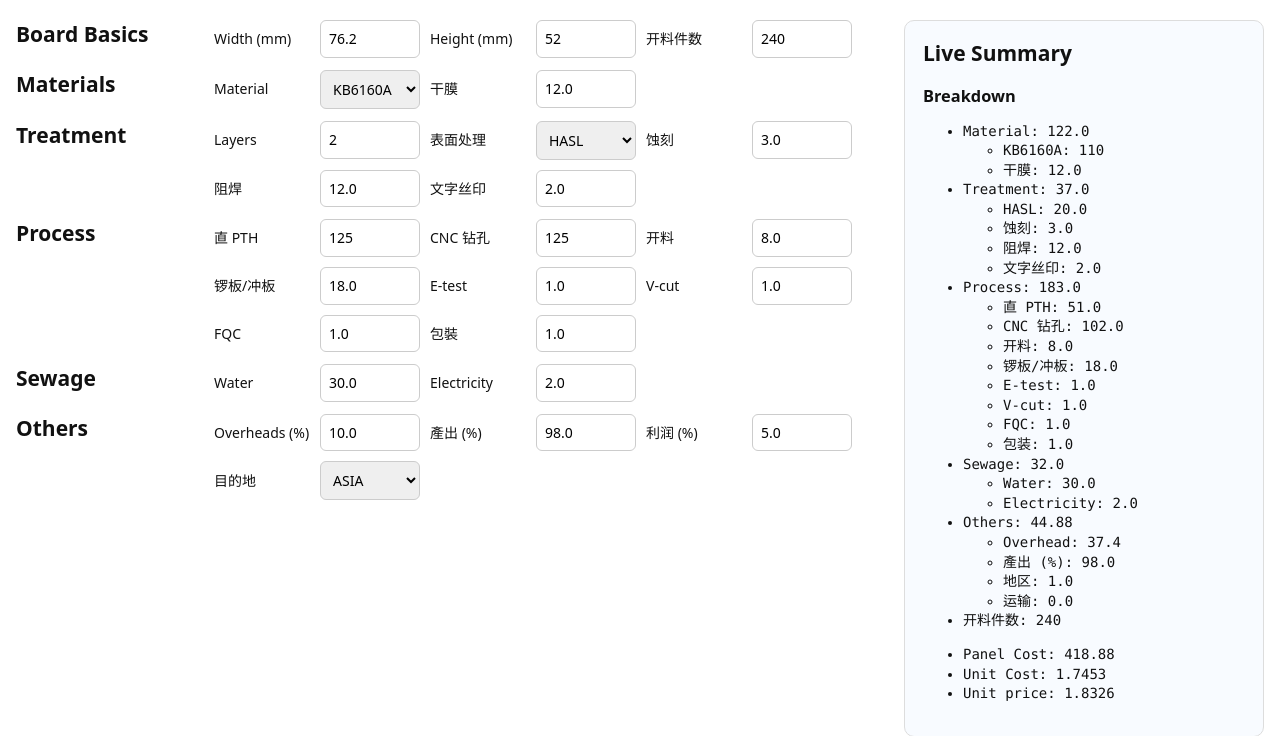
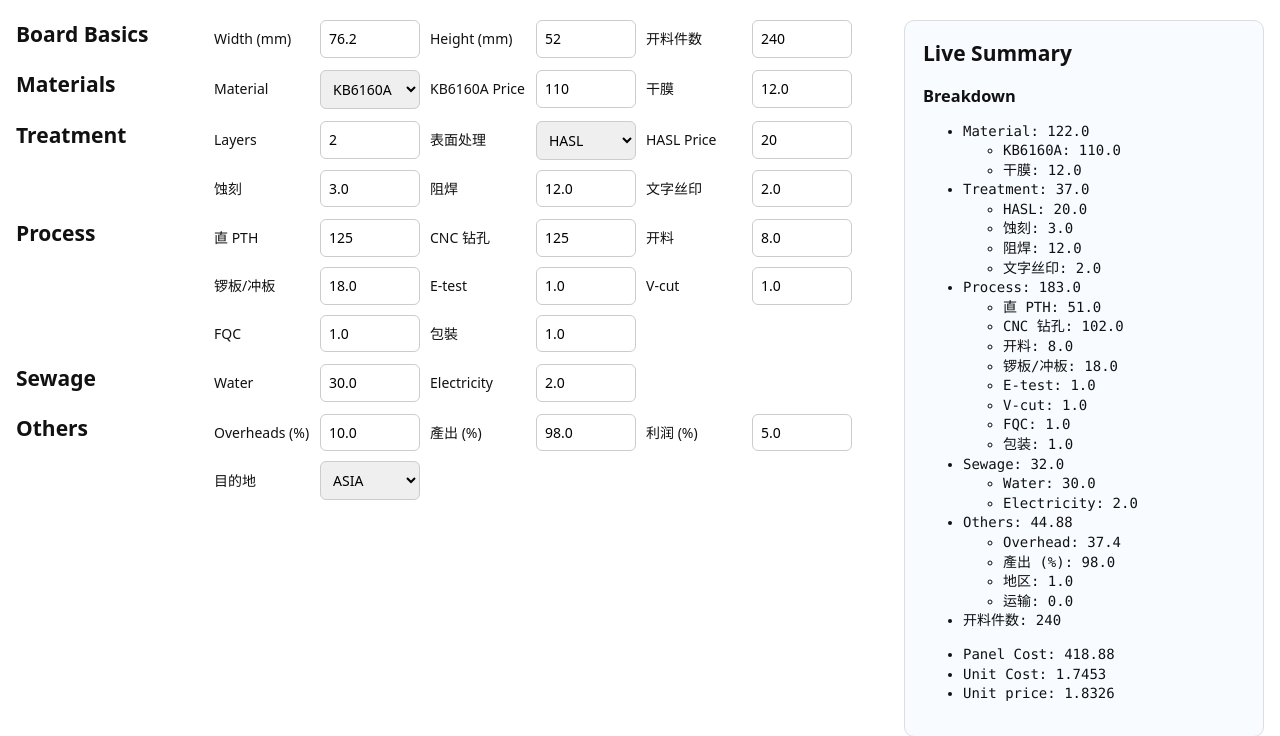
Before and after one commit to s006112/quote, a Flask app: page / in a window 1280 px wide. Shown: the part 55-791 px from the top of the page. Run offline with Flask 3, Linux system fonts and the light colour scheme.

Commit message:
Editable Material and Finishing

```diff
--- a/app_q.py
+++ b/app_q.py
@@ -78,6 +78,28 @@ def _make_params() -> Params:
             if isinstance(value, dict):
                 value = value.copy()
             payload[name] = value
+
+    selected_material = request.form.get("material", DEFAULTS.get("material"))
+    selected_finish = request.form.get("finish", DEFAULTS.get("finish"))
+
+    def _apply_override(form_key: str, map_key: str, selected: str | None, err_msg: str) -> None:
+        raw = request.form.get(form_key)
+        if raw in (None, ""):
+            return
+        try:
+            value = float(raw)
+        except ValueError:
+            raise ValueError(err_msg)
+        if not selected:
+            return
+        price_map = payload.get(map_key)
+        if price_map is None:
+            price_map = {}
+            payload[map_key] = price_map
+        price_map[selected] = value
+
+    _apply_override("material_price", "material_prices", selected_material, "Material price must be a number")
+    _apply_override("finish_price", "finish_costs", selected_finish, "Finish cost must be a number")
     return Params(**payload)
 
 @app.route("/", methods=["GET", "POST"])
@@ -96,6 +118,22 @@ def index():
     param_values = {k: request.form.get(k, str(v)) for k, v in param_defaults.items()}
 
     error_msgs, result = [], None
+
+    selected_material = form_values.get("material", str(DEFAULTS.get("material", "")))
+    selected_finish = form_values.get("finish", str(DEFAULTS.get("finish", "")))
+
+    default_material_prices = DEFAULTS.get("material_prices", {})
+    default_finish_costs = DEFAULTS.get("finish_costs", {})
+
+    def _form_price_value(field_name: str, defaults_map: dict[str, Any], selected: str) -> str:
+        raw = request.form.get(field_name)
+        if raw not in (None, ""):
+            return raw
+        default_value = defaults_map.get(selected)
+        return "" if default_value in (None, "") else str(default_value)
+
+    material_price_value = _form_price_value("material_price", default_material_prices, selected_material)
+    finish_price_value = _form_price_value("finish_price", default_finish_costs, selected_finish)
 
     if request.method == "POST":
         try:
@@ -116,6 +154,10 @@ def index():
                            params_values=param_values,
                            material_options=MATERIAL_OPTIONS,
                            finish_options=FINISH_OPTIONS,
+                           material_prices=default_material_prices,
+                           finish_costs=default_finish_costs,
+                           material_price_value=material_price_value,
+                           finish_price_value=finish_price_value,
                            ship_zone_options=SHIP_ZONE_OPTIONS,
                            error_msgs=error_msgs,
                            result=result)
--- a/templates/index.html
+++ b/templates/index.html
@@ -40,11 +40,15 @@
         <h2>Materials</h2>
         <div class="grid">
           <label>Material
-            <select name="material">
+            <select name="material" id="material-select">
               {% for m in material_options %}
               <option value="{{ m }}" {% if values.material==m %}selected{% endif %}>{{ m }}</option>
               {% endfor %}
             </select>
+          </label>
+          <label id="material-price-field">
+            <span id="material-price-label">{{ (values.material or defaults.material) }} Price</span>
+            <input name="material_price" id="material-price-input" type="number" step="0.01" value="{{ material_price_value }}">
           </label>
           <label>干膜
             <input name="film_cost" type="number" step="1" value="{{ values.film_cost }}">
@@ -59,11 +63,15 @@
             <input name="layers" type="number" step="1" value="{{ values.layers }}">
           </label>
           <label>表面处理
-            <select name="finish">
+            <select name="finish" id="finish-select">
               {% for f in finish_options %}
               <option value="{{ f }}" {% if values.finish==f %}selected{% endif %}>{{ f }}</option>
               {% endfor %}
             </select>
+          </label>
+          <label id="finish-price-field">
+            <span id="finish-price-label">{{ (values.finish or defaults.finish) }} Price</span>
+            <input name="finish_price" id="finish-price-input" type="number" step="0.01" value="{{ finish_price_value }}">
           </label>
           <label>蚀刻
             <input name="etching_cost" type="number" step="1" value="{{ values.etching_cost }}">
@@ -212,6 +220,11 @@
 
 <script>
 (function () {
+  const materialPrices = {{ material_prices|tojson }};
+  const finishCosts = {{ finish_costs|tojson }};
+  const defaultMaterial = {{ defaults.material|tojson }};
+  const defaultFinish = {{ defaults.finish|tojson }};
+
   const form = document.getElementById('quote-form');
   const summary = document.getElementById('live-summary');
   if (!form || !summary) {
@@ -219,6 +232,44 @@
   }
 
   let controller;
+
+  const attachPriceField = ({ selectId, inputId, labelId, defaults, fallback }) => {
+    const select = document.getElementById(selectId);
+    const input = document.getElementById(inputId);
+    const label = document.getElementById(labelId);
+    if (!select || !input || !label) {
+      return;
+    }
+
+    const updateLabelAndDefault = () => {
+      const selected = select.value || fallback;
+      label.textContent = `${selected || fallback} Price`;
+      const base = defaults[selected];
+      input.value = base !== undefined ? base : '';
+    };
+
+    select.addEventListener('change', () => {
+      updateLabelAndDefault();
+    });
+
+    updateLabelAndDefault();
+  };
+
+  attachPriceField({
+    selectId: 'material-select',
+    inputId: 'material-price-input',
+    labelId: 'material-price-label',
+    defaults: materialPrices,
+    fallback: defaultMaterial,
+  });
+
+  attachPriceField({
+    selectId: 'finish-select',
+    inputId: 'finish-price-input',
+    labelId: 'finish-price-label',
+    defaults: finishCosts,
+    fallback: defaultFinish,
+  });
 
   const submitForm = () => {
     const formData = new FormData(form);
```
